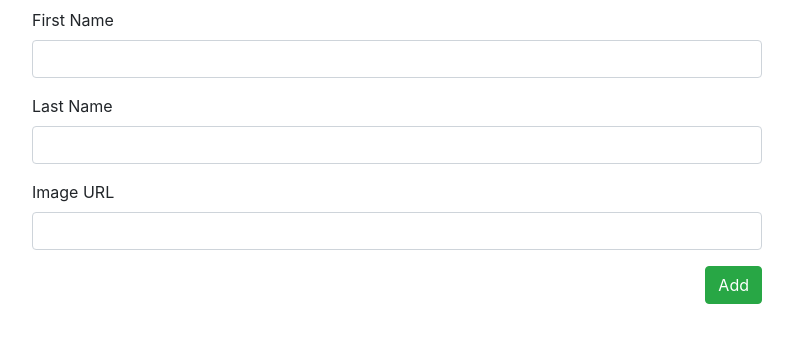
After one commit to HeyImMatt/springboard-23-1-sqlalchemy-intro, a Flask app: page /users/new in a window 1280 px wide. The commit adds this page. Shown: the top 343 px of the page, without its empty margins (243-1036 px from the left). Run offline with Flask 2, Linux system fonts and the light colour scheme; some libraries are stand-ins or nearby versions.

Commit message:
Add user_form template and route for add user

```diff
--- a/app.py
+++ b/app.py
@@ -35,3 +35,9 @@ def user_info(user_id):
 
     user = User.query.get_or_404(user_id)
     return render_template('user_info.html', user=user)
+
+@app.route('/users/new')
+def add_user():
+    """Add user form"""
+
+    return render_template('user_form.html')
--- /dev/null
+++ b/templates/user_form.html
@@ -0,0 +1,25 @@
+{% extends 'base.html' %}
+
+{% block title %}{{'Edit' if edit_mode else 'Add'}} User{% endblock %}
+
+{% block h2 %}{% endblock %}
+
+{% block content %}
+
+<form>
+  <div class="form-group">
+    <label for="first-name">First Name</label>
+    <input type="text" class="form-control" id="first-name">
+  </div>
+  <div class="form-group">
+    <label for="last-name">Last Name</label>
+    <input type="text" class="form-control" id="last-name">
+  </div>
+  <div class="form-group">
+    <label for="img-url">Image URL</label>
+    <input type="text" class="form-control" id="img-url">
+  </div>
+  <button type="submit" class="btn btn-success ml-auto d-block">Add</button>
+</form>
+
+{% endblock %}
--- a/templates/user_info.html
+++ b/templates/user_info.html
@@ -6,7 +6,6 @@
 
 {% block content %}
 
-{{user.get_full_name()}}
 <div class="card" style="width: 18rem;">
   <div class="card-body">
     <img src={{user.img_url}}>
```
